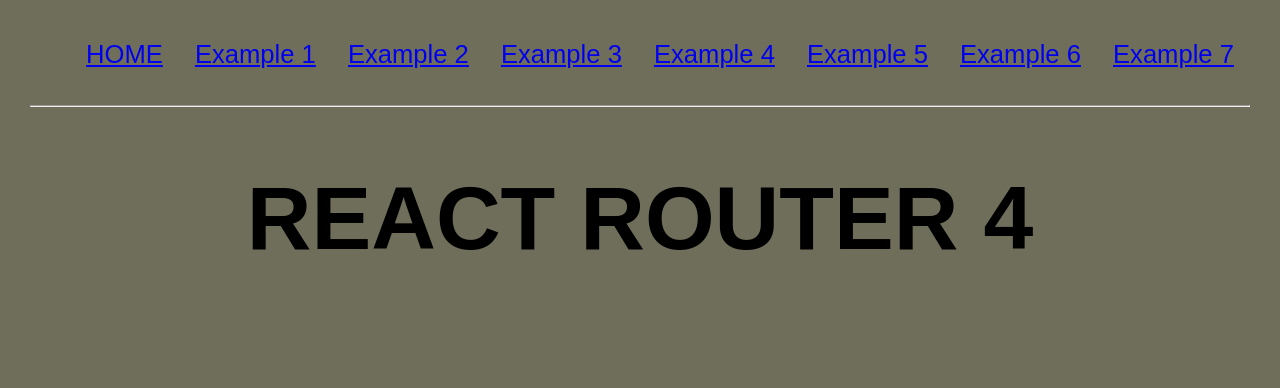
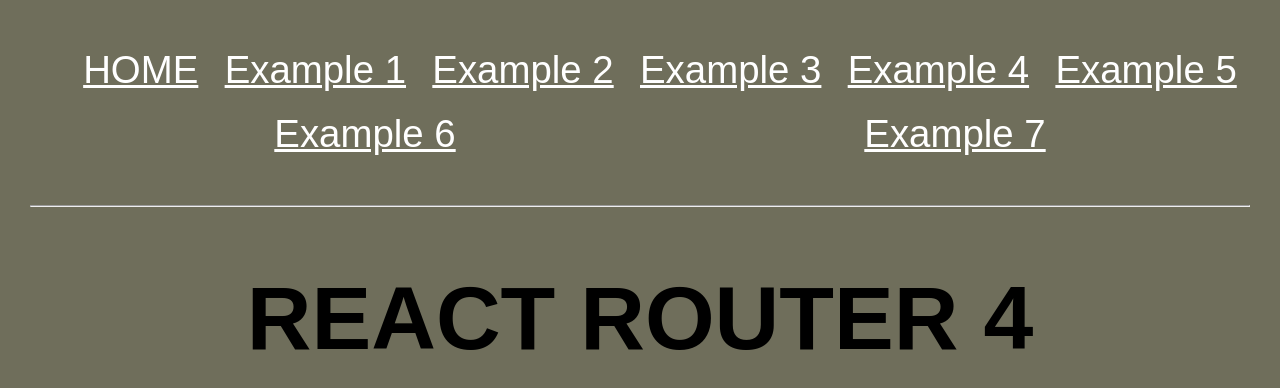
Before and after one commit to bdog72/React-Router4, a React app: page / in a window 1280 px wide. Built offline with nearby package versions, Linux system fonts and the light colour scheme; some packages are replaced by stand-ins of ours.

Commit message:
mades css changes

```diff
--- a/src/styles/screen.scss
+++ b/src/styles/screen.scss
@@ -10,7 +10,7 @@
 body {
   margin: 30px;
   font: $base-text-size / 1 $base-font-family;
-  font-size: 2vw;
+  font-size: 3vw;
   background: #6f6e5b;
 }
 
@@ -28,6 +28,11 @@
 
 .routes li {
   padding: 10px;
+  color: red;
+}
+
+li a {
+  color: white;
 }
 
 .example7 a {
```
Also changed, not shown: src/components/App.js (+0 -11 lines).
